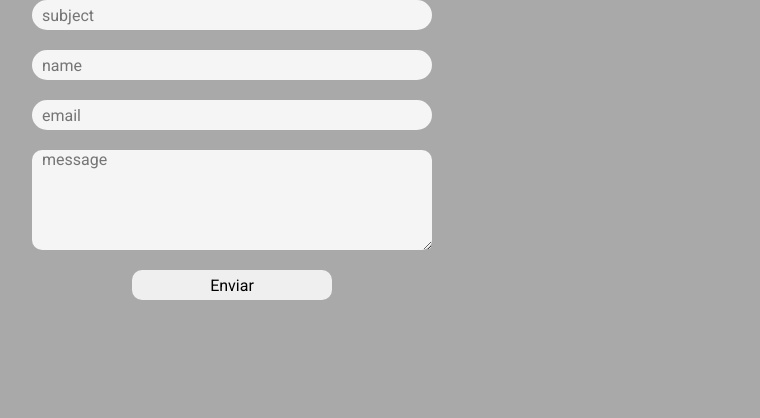
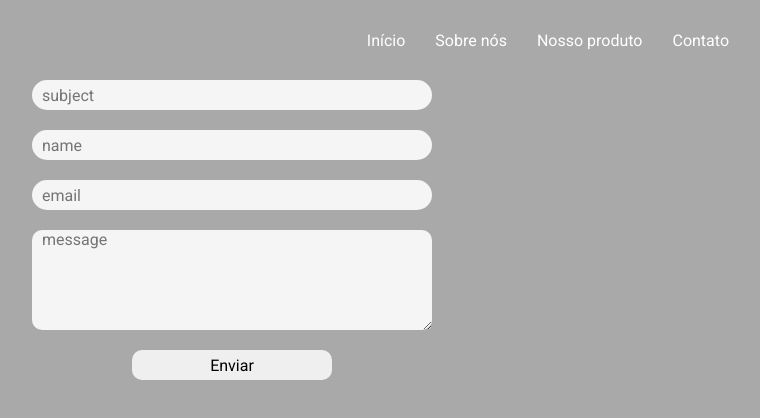
Before and after one commit to ygorthiago/landing-dupara, a Next.js app: page / in a window 1280 px wide. Shown: the top 418 px of the page, without its empty margins (408-1168 px from the left). Built offline with nearby package versions, Linux system fonts and the light colour scheme.

Commit message:
feat: add header to home

```diff
--- a/src/pages/index.tsx
+++ b/src/pages/index.tsx
@@ -1,10 +1,12 @@
-import { useState } from "react";
 import { ContactForm } from "../components/ContactForm";
-import { api } from "../services/api";
+import { Header } from "../components/Header";
+
+import s from "../styles/home.module.scss";
 
 export default function Home() {
   return (
-    <div>
+    <div className={s.container}>
+      <Header />
       <ContactForm />
     </div>
   );
```
